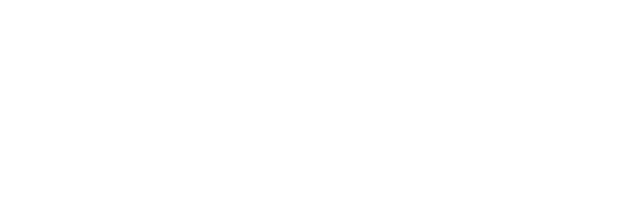
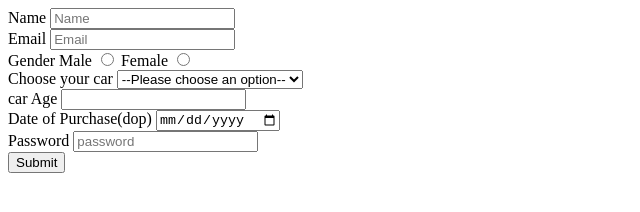
Before and after one commit to acciojob/car-insurance-form-bhargavsai15, a website: page main.html in a window 1280 px wide. Shown: the whole page, without its empty margins (0-640 px from the left). Drawn offline with Linux system fonts and the light colour scheme.

Commit message:
created a submission

```diff
--- a/main.html
+++ b/main.html
@@ -1,16 +1,55 @@
 <!DOCTYPE html>
+<html lang="en">
+<head>
+    <meta charset="UTF-8">
+    <meta http-equiv="X-UA-Compatible" content="IE=edge">
+    <meta name="viewport" content="width=device-width, initial-scale=1.0">
+    <title>Document</title>
+</head>
+<body>
+    <form method="post">
+        <div>
+            <label for="name">Name</label>
+            <input type="text" id="name" placeholder="Name" required>
+        </div>
+        <div>
+            <label for="email">Email</label>
+            <input type="email" id="email" placeholder="Email" required>
+        </div>
+        <div>
+            <label for="gender_m">Gender</label>
+            <label for="gender_m">Male</label>
+            <input type="radio"  id="gender_m" name="gender" required>
+            <label for="gender_f">Female</label>
+            <input type="radio" id="gender_f" name="gender" required>
 
-<html>
+        </div>
 
-<head>
-	<link rel="stylesheet" href="styles.css">
-</head>
+        <div>
+            <label for="cars">Choose your car</label>
+            <select id="cars" required>
+                <option value="" disabled selected hidden>--Please choose an option--</option>
+                <option value="bmw">BMW</option>
+                <option value="audi">Audi</option>
+                <option value="Mercedez">Mercedez</option>
+            </select>
+        </div>
 
-<body>
-	<!-- the entire body must be written by student -->
-    <script type="text/javascript" src="./script.js">
-</script>
+        <div>
+            <label for="carage">car Age</label>
+            <input type="number" id="carage" required>
+        </div>
+        <div>
+            <label for="dop">Date of Purchase(dop)</label>
+            <input type="date" id="dop" required>
+        </div>
 
+        <div>
+            <label for="password">Password</label>
+            <input type="password" id="password" placeholder="password" required>
+        </div>
+
+		<button type="submit">Submit</button>
+    </form>
 </body>
-
 </html>
```
